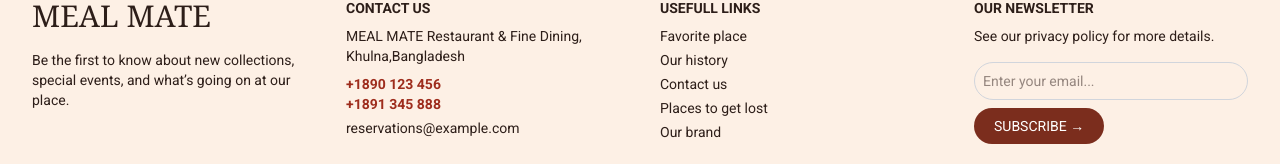
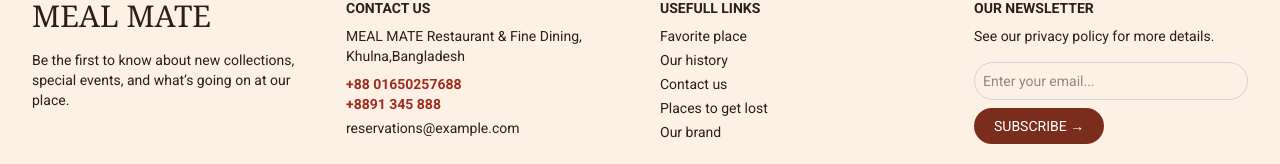
Before and after one commit to Khandaker20201125010/Meal-Mate, a Next.js app: page / in a window 1280 px wide. Shown: the part 3154-3318 px from the top of the page. Built offline with nearby package versions, Linux system fonts and the light colour scheme; no server answers; the database is empty.

Commit message:
footer number modified

```diff
--- a/src/app/Footer/Footer.jsx
+++ b/src/app/Footer/Footer.jsx
@@ -21,7 +21,7 @@ const Footer = () => {
                     <div>
                         <h3 className="font-semibold mb-2">CONTACT US</h3>
                         <p>MEAL MATE Restaurant & Fine Dining,<br />Khulna,Bangladesh</p>
-                        <p className="mt-2 text-[#9e2d1d] font-semibold">+1890 123 456<br />+1891 345 888</p>
+                        <p className="mt-2 text-[#9e2d1d] font-semibold">+88 01650257688<br />+8891 345 888</p>
                         <p className="text-sm mt-1">reservations@example.com</p>
                     </div>
 
```
